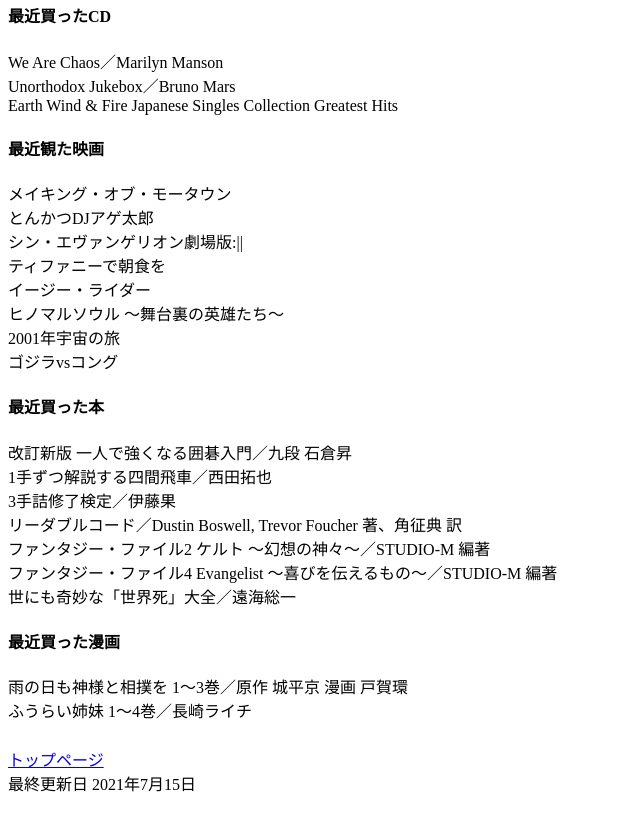
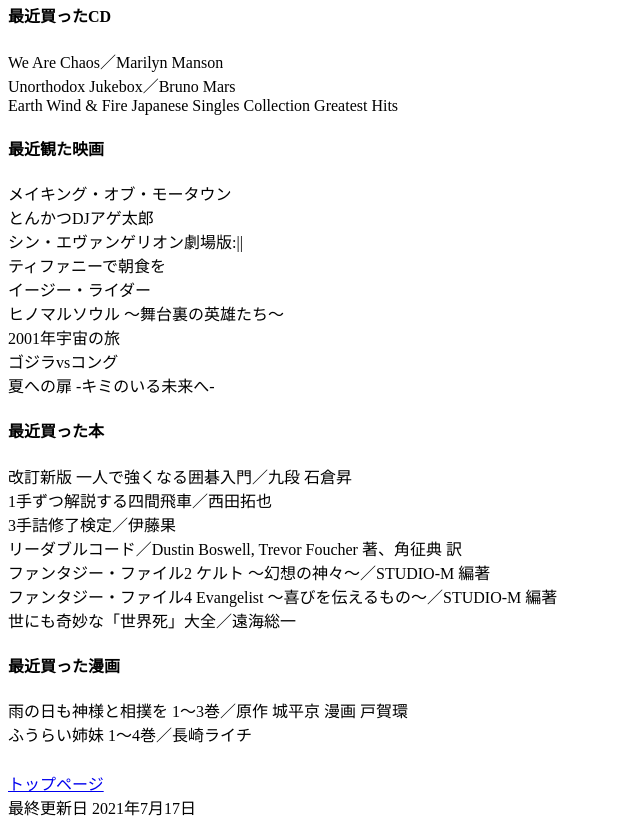
Before and after one commit to arao99/arao99.github.io, a plain HTML site: page status.html in a window 1280 px wide. Shown: the part 344-1171 px from the top of the page, without its empty margins (0-640 px from the left). Before the commit the page ends 1147 px from the top, so only its background shows below. Drawn offline with Linux system fonts and the light colour scheme.

Commit message:
update status

```diff
--- a/status.html
+++ b/status.html
@@ -31,7 +31,8 @@
       イージー・ライダー<br>
       ヒノマルソウル 〜舞台裏の英雄たち〜<br>
       2001年宇宙の旅<br>
-      ゴジラvsコング
+      ゴジラvsコング<br>
+      夏への扉 -キミのいる未来へ-
     </div>
     <div>
       <h4>最近買った本</h4>
@@ -50,7 +51,7 @@
     </div>
     <div style="margin-top: 25px;">
       <a href="index.html">トップページ</a><br>
-      最終更新日 2021年7月15日
+      最終更新日 2021年7月17日
     </div>
   </body>
 </html>
```
Also changed, not shown: index.html (+1 -1 lines).
